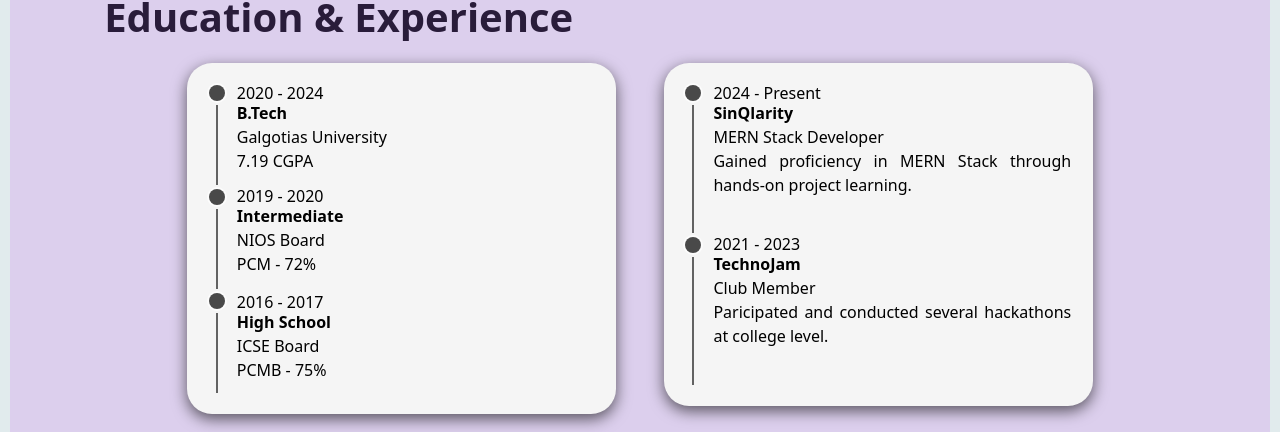
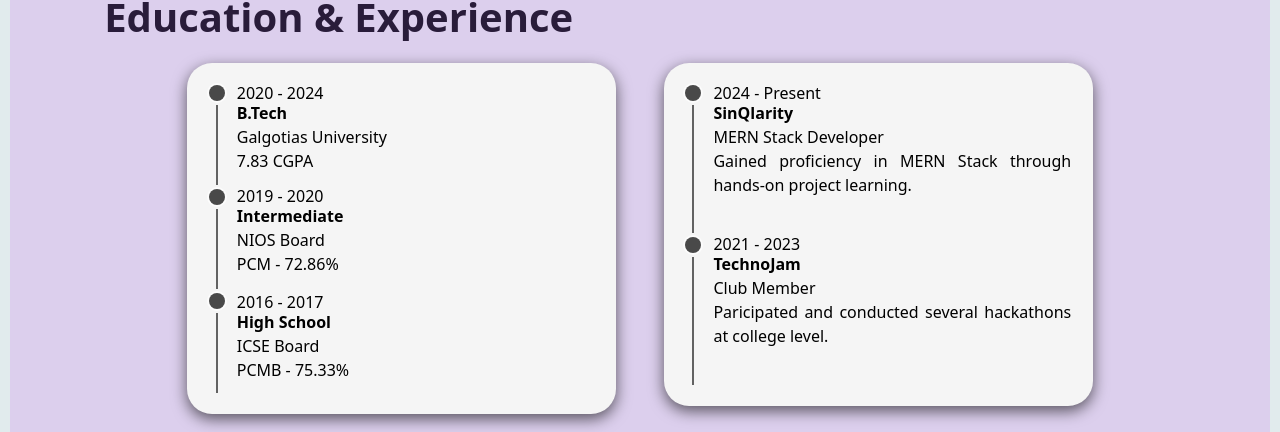
Before and after one commit to krish3742/portfolio, a React (Create React App) app: page / in a window 1280 px wide. Shown: the part 1009-1441 px from the top of the page. Built offline with nearby package versions, Linux system fonts and the light colour scheme.

Commit message:
Updated percentage and cpga in resume and portfolio

```diff
--- a/src/components/Experience.js
+++ b/src/components/Experience.js
@@ -23,19 +23,19 @@ function Experience(props) {
                                     <p className={Style.years}>2020 - 2024</p>
                                     <h4 className='font-bold'>B.Tech</h4>
                                     <p className='min-w-full'>Galgotias University</p>
-                                    <p>7.19 CGPA</p>
+                                    <p>7.83 CGPA</p>
                                 </div>
                                 <div className={Style.iContent}>
                                     <p className={Style.years}>2019 - 2020</p>
                                     <h4 className='font-bold'>Intermediate</h4>
                                     <p>NIOS Board</p>
-                                    <p>PCM - 72%</p>
+                                    <p>PCM - 72.86%</p>
                                 </div>
                                 <div className={Style.hContent}>
                                     <p className={Style.years}>2016 - 2017</p>
                                     <h4 className='font-bold min-w-full'>High School</h4>
                                     <p>ICSE Board</p>
-                                    <p>PCMB - 75%</p>
+                                    <p>PCMB - 75.33%</p>
                                 </div>
                             </div>
                         </div>
```
Also changed, not shown: 1 other file (tests, documents, lock files or other folders).
